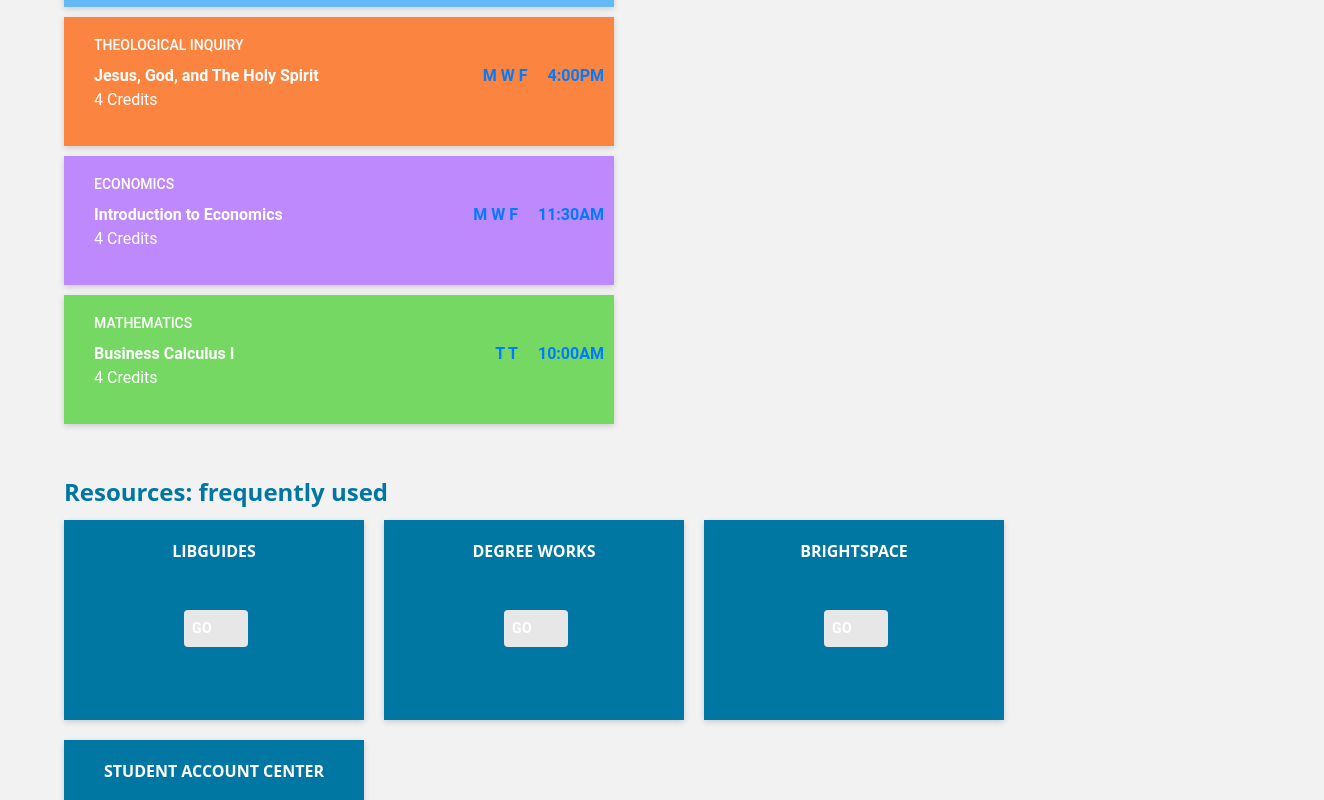
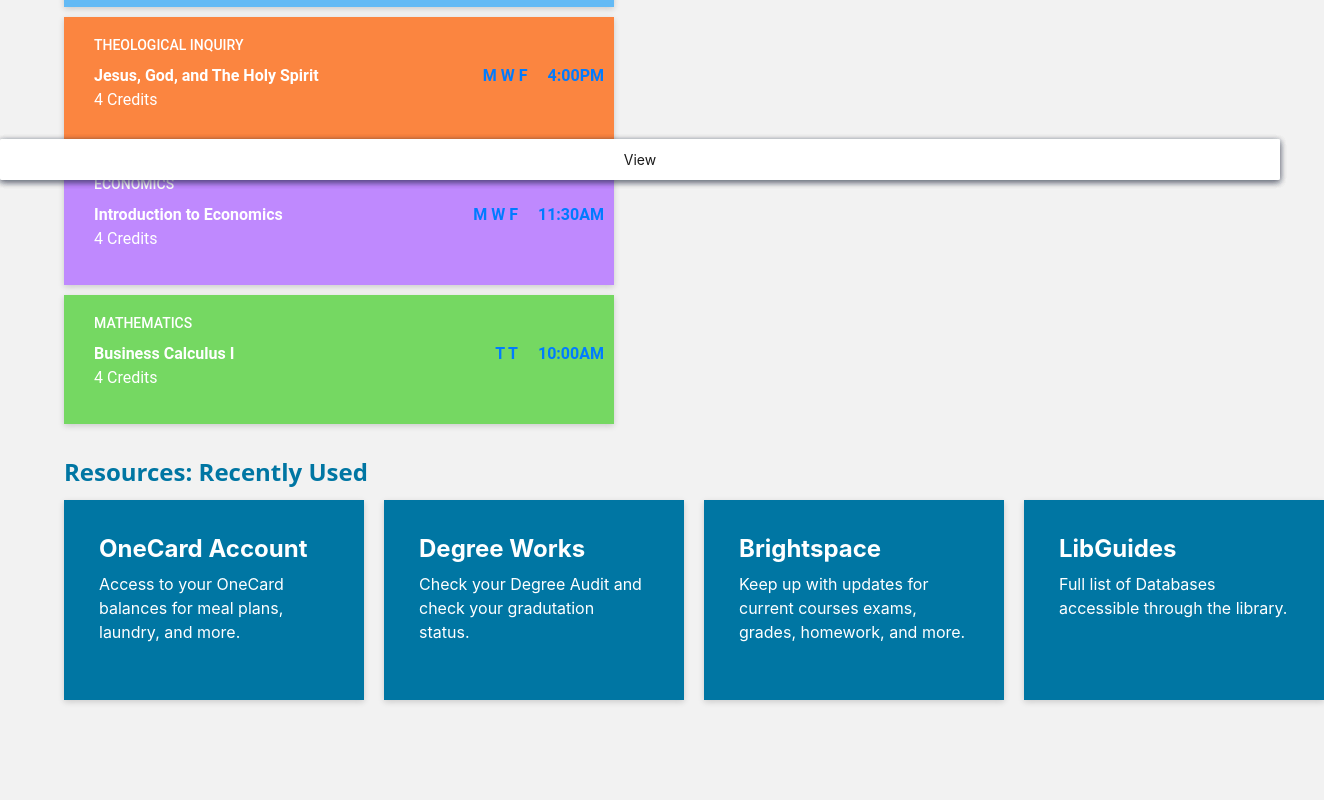
Before and after one commit to TyniTay/Prowlers, a React (Create React App) app: page / in a window 1280 px wide. Shown: the part 600-1400 px from the top of the page, 1324 px wide, since content can reach past the window. After the commit the page ends 1320 px from the top, so only its background shows below. Built offline with nearby package versions, Linux system fonts and the light colour scheme; the HTML template or start-up script is replaced by a standard one.

Commit message:
buttons more

```diff
--- a/src/Components/Pages/Dashboard/Dashboard.css
+++ b/src/Components/Pages/Dashboard/Dashboard.css
@@ -171,16 +171,30 @@ p.subtext {
 .resourceSection {
   display: inline-block;
   padding-left: 5%;
-  padding-top: 20px;
 }
 
-.card3 {
+.bcontainer {
+  width: 90%;
+  max-width: 960px;
+  display: -webkit-flex;
+  flex-direction: row;
+  justify-content: space-between;
+
+}
+
+.bstyle {
   /* Layout */
-  height: 200px;
-  width: 300px;
+  max-height: 200px;
+  max-width: 300px;
+  min-height: 200px;
+  min-width: 300px;
   margin-bottom: 20px;
+  margin-right: 20px;
   padding: 20px;
-  display: inline-block;
+  display: -webkit-flex;
+  flex-direction: row;
+  flex-wrap: wrap;
+  justify-content: space-evenly;
 
   /* UI Properties */
   background: #0076a3 0% 0% no-repeat padding-box;
@@ -188,35 +202,39 @@ p.subtext {
   opacity: 1;
 }
 
-div.resourceSection section {
-  padding: 20px;
-  margin-right: 20px;
+.btext {
+  color: white;
 }
 
-section.card3 h1 {
-  font-size: 16px;
-  font-family: "Open Sans", sans-serif;
+.btitle {
+  color: white;
+  font-size: 24px;
   font-weight: bold;
-  line-height: normal;
-  text-align: center;
-  top: 35px;
-  color: white;
-  text-transform: uppercase;
 }
 
-section.card3 Button {
-  color: #ffffff;
-  width: 60;
-  height: 30;
-  background: rgb(231, 231, 231);
-  opacity: 1;
-  text-align: left;
-  display: inline-block;
-  left: 100px;
-  top: 40px;
-  font-weight: bolder;
+.rButton {
+  background-color: #ffffff;
+  box-shadow: 0px 2px 6px #12192f3b;
+  border: none;
+  color: #1a1a1a;
+  text-align: center;
+  text-decoration: none;
   font-size: 14px;
+  border-radius: 2px;
+  padding: 10px 24px;
+  position: absolute;
+  margin-left: auto;
+  margin-right: auto;
+  left: 0;
+  right: 0;
+  bottom: 20px;
 }
+
+.button:hover {
+  background-color: gray;
+  color: white;
+}
+
 
 /* Paneling Colors for Blocks
  * -------------------------------------------------------------*/
@@ -235,3 +253,10 @@ section.card3 Button {
 .orange {
   background: #fb8540;
 }
+
+/*
+https://lmutpg.lmu.edu/C20995_tsa/web/login.jsp
+    https://brightspace.lmu.edu/d2l/login
+    https://auth.lmu.edu/mysso/redirect/dw.jsp
+    http://libguides.lmu.edu/
+    */
--- a/src/Components/Pages/Dashboard/Dashboard.js
+++ b/src/Components/Pages/Dashboard/Dashboard.js
@@ -1,7 +1,6 @@
 import React from 'react'
 import './Dashboard.css'
 import { getUsername } from "../../../Data";
-import { Button, ButtonBase, Link } from '@material-ui/core';
 import { Route } from 'react-router-dom';
 
 const Dashboard = () => {
@@ -23,7 +22,7 @@ return (
         {/* Updates Section
         * ------------------------------------------------------*/}
         <div className="recentUpdates">
-            <h4 className = "heading"> Recent Updates </h4>
+            <h4 className="heading"> Recent Updates </h4>
             <section className="card">
                 <text> Registration date for Spring 2021 has been updated. </text>
             </section>
@@ -35,7 +34,7 @@ return (
         {/* Courses Block Section
         * ------------------------------------------------------*/}
         <div className="coursePreview">
-            <h4 className = "heading"> Courses </h4>
+            <h4 className="heading"> Courses </h4>
             <section className="cardL + blue">
                 <h6 className="courseTitle"> First-Year Seminar </h6>
                 <a> Preparing For Mars </a>
@@ -72,39 +71,50 @@ return (
         {/* Resources Panels
         * ------------------------------------------------------*/}
         <div className="resourceSection">
-        <h4 className = "heading"> Resources: frequently used </h4>
-        <section className="card3">
-        <h1> LibGuides </h1>
-        <a href="http://libguides.lmu.edu/" target="_blank">
-        <Button> Go </Button>
+            <h4 className="heading"> Resources: Recently Used </h4>
+            <div className="bcontainer">
+                <section className="bstyle">
+                    <div className="column">
+                        <h2 className="btitle">OneCard Account</h2>
+                        <p className="btext">Access to your OneCard balances for meal plans, laundry, and more.</p>
+                    </div>
+                    <a href="https://lmutpg.lmu.edu/C20995_tsa/web/login.jsp" target="_blank">
+                        <button className="rButton"> View </button>
                     </a>
                 </section>
 
-        <section className="card3">
-        <h1> Degree Works </h1>
-        <a href="https://auth.lmu.edu/mysso/redirect/dw.jsp" target="_blank">
-        <Button> Go </Button>
+                <section className="bstyle">
+                    <div className="column">
+                        <h2 className="btitle">Degree Works</h2>
+                        <p className="btext">Check your Degree Audit and check your gradutation status.</p>
+                    </div>
+                    <a href="https://lmutpg.lmu.edu/C20995_tsa/web/login.jsp" target="_blank">
+                        <button className="rButton"> View </button>
                     </a>
                 </section>
 
-        <section className="card3">
-        <h1> Brightspace </h1>
-        <a href="https://brightspace.lmu.edu/d2l/login" target="_blank">
-        <Button> Go </Button>
+                <section className="bstyle">
+                    <div className="column">
+                        <h2 className="btitle">Brightspace</h2>
+                        <p className="btext">Keep up with updates for current courses exams, grades, homework, and more.
+                        </p>
+                    </div>
+                    <a href="https://lmutpg.lmu.edu/C20995_tsa/web/login.jsp" target="_blank">
+                        <button className="rButton"> View </button>
                     </a>
                 </section>
 
-        <section className="card3">
-        <h1> Student Account Center </h1>
+                <section className="bstyle">
+                    <div className="column">
+                        <h2 className="btitle">LibGuides</h2>
+                        <p className="btext">Full list of Databases accessible through the library.</p>
+                    </div>
                     <a href="https://lmutpg.lmu.edu/C20995_tsa/web/login.jsp" target="_blank">
-        <Button> Go </Button>
+                        <button className="rButton"> View </button>
                     </a>
-
                 </section>
             </div>
-
-
-
+        </div>
 </body>
 
 </html>
```
Lines whose indentation alone changed are shown as unchanged.
